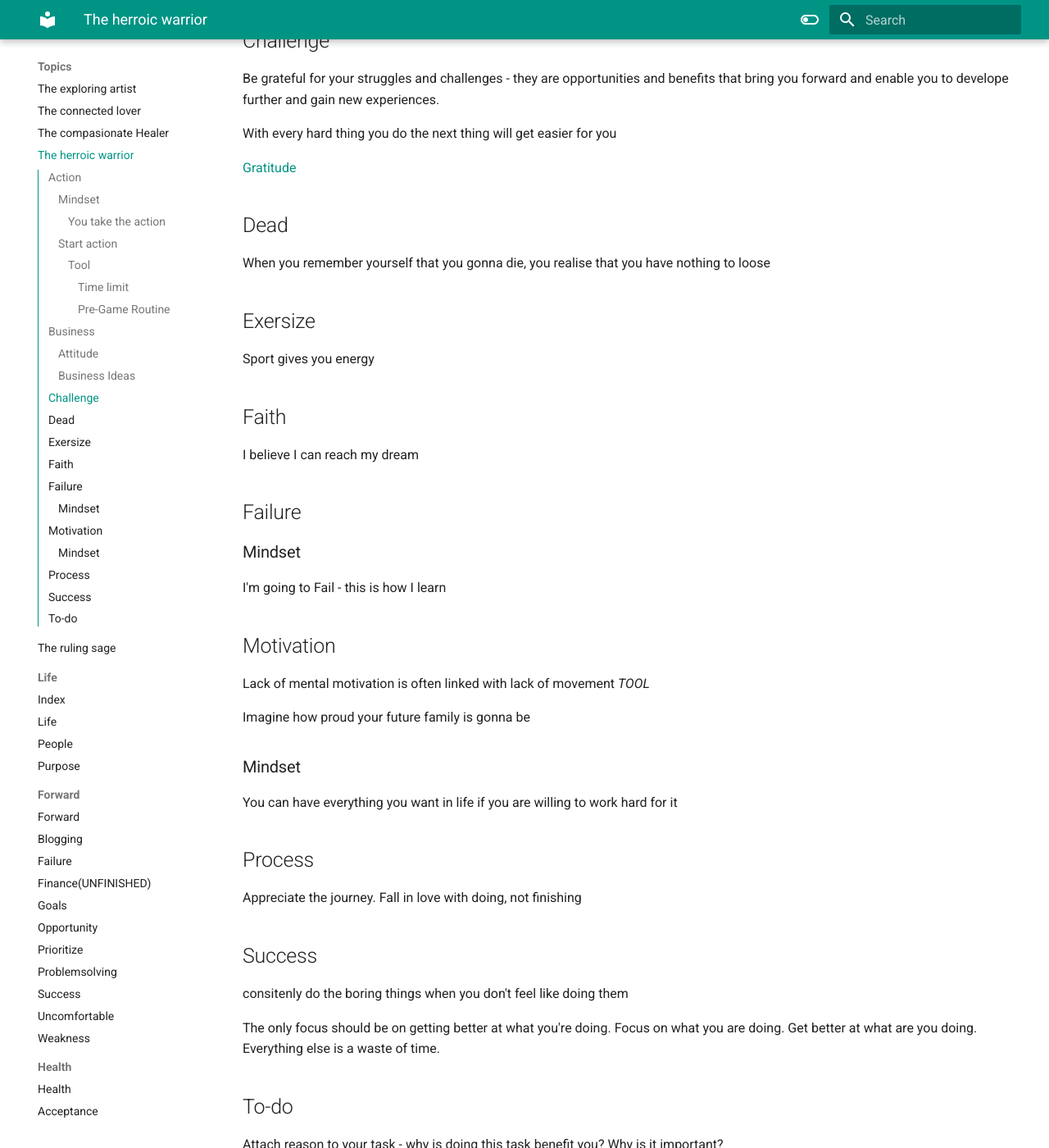
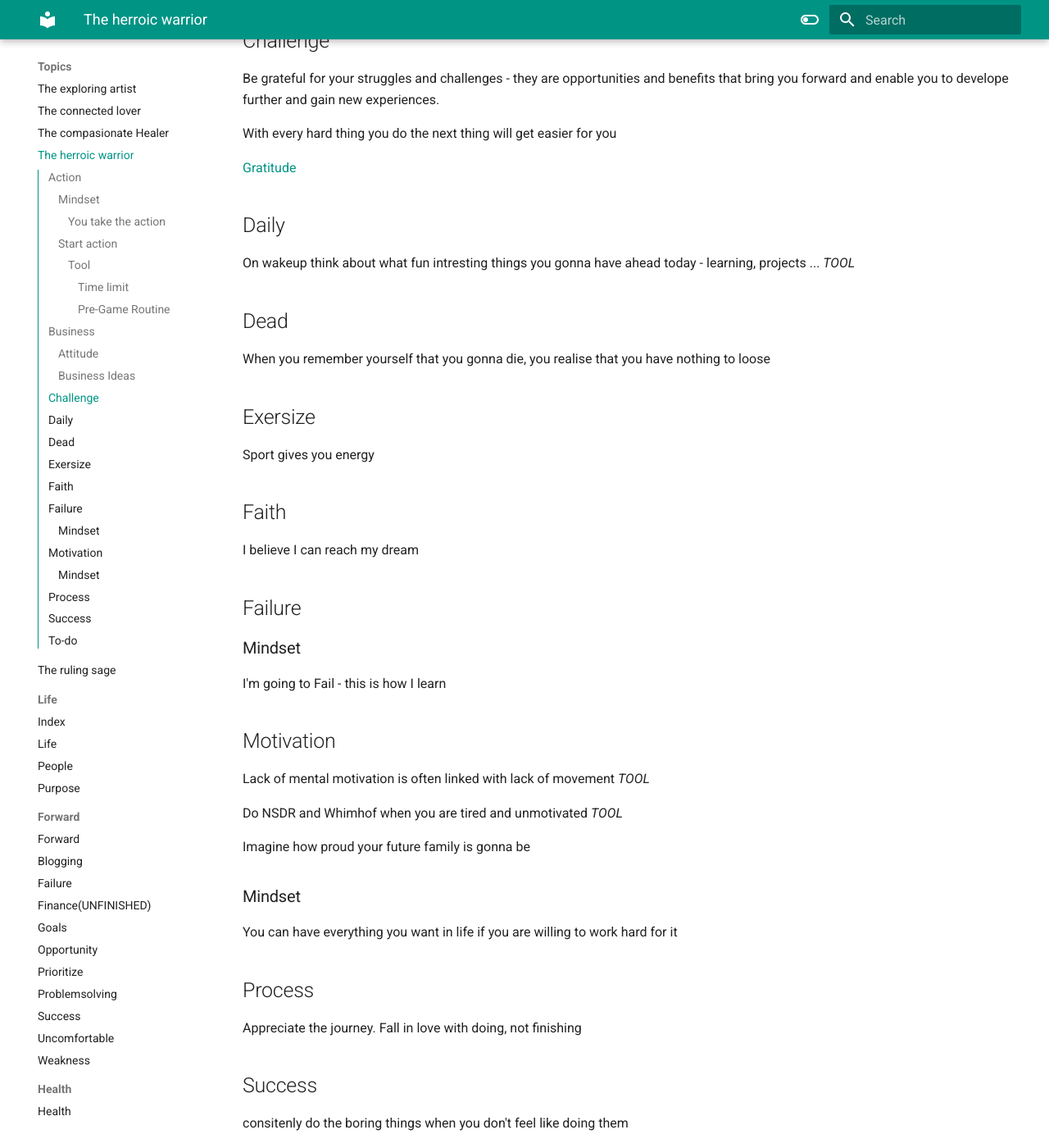
Before and after one commit to levoxtrip/PKB, an MkDocs documentation site: the page built from docs/topics/theHeroicWarrior.md, in a window 1280 px wide and 1400 px high, scrolled down 1948 px. Shown: the whole window at 82% size. Built offline with MkDocs 1.6.1 and Material for MkDocs 9.7.7, drawn with Linux system fonts in a browser that asks for light colours.

Commit message:
new files

```diff
--- a/docs/topics/theHeroicWarrior.md
+++ b/docs/topics/theHeroicWarrior.md
@@ -90,6 +90,9 @@ With every hard thing you do the next thing will get easier for you
 [Gratitude](../health/Gratitude.md)
 
 
+## Daily
+On wakeup think about what fun intresting things you gonna have ahead today - learning,  projects ...
+*TOOL*
 
 ## Dead
 When you remember yourself that you gonna die, you realise that you have nothing to loose
@@ -109,6 +112,9 @@ I'm going to Fail - this is how I learn
 Lack of mental motivation is often linked with lack of movement
 *TOOL*
 
+Do NSDR and Whimhof when you are tired and unmotivated
+*TOOL*
+
 Imagine how proud your future family is gonna be
 ### Mindset
 You can have everything you want in life if you are willing to work hard for it
```
Also changed, not shown: docs/topics/theHealer.md (+4 -0 lines), 1 other file.
